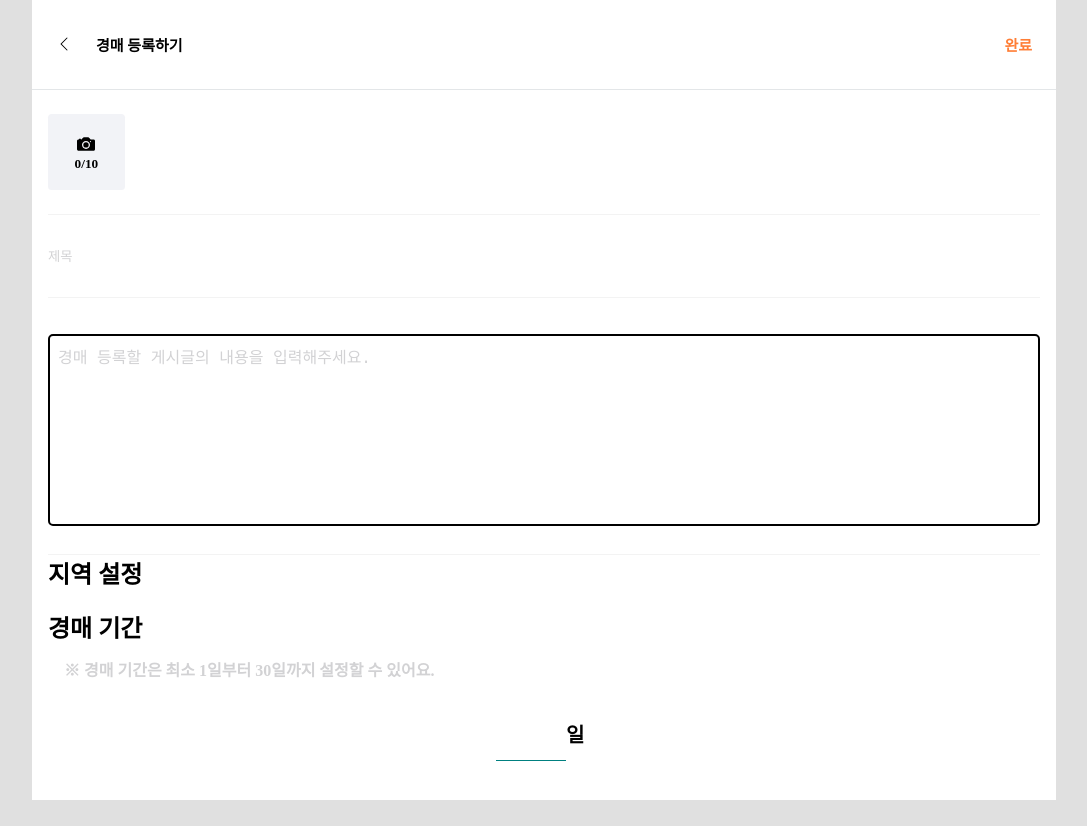
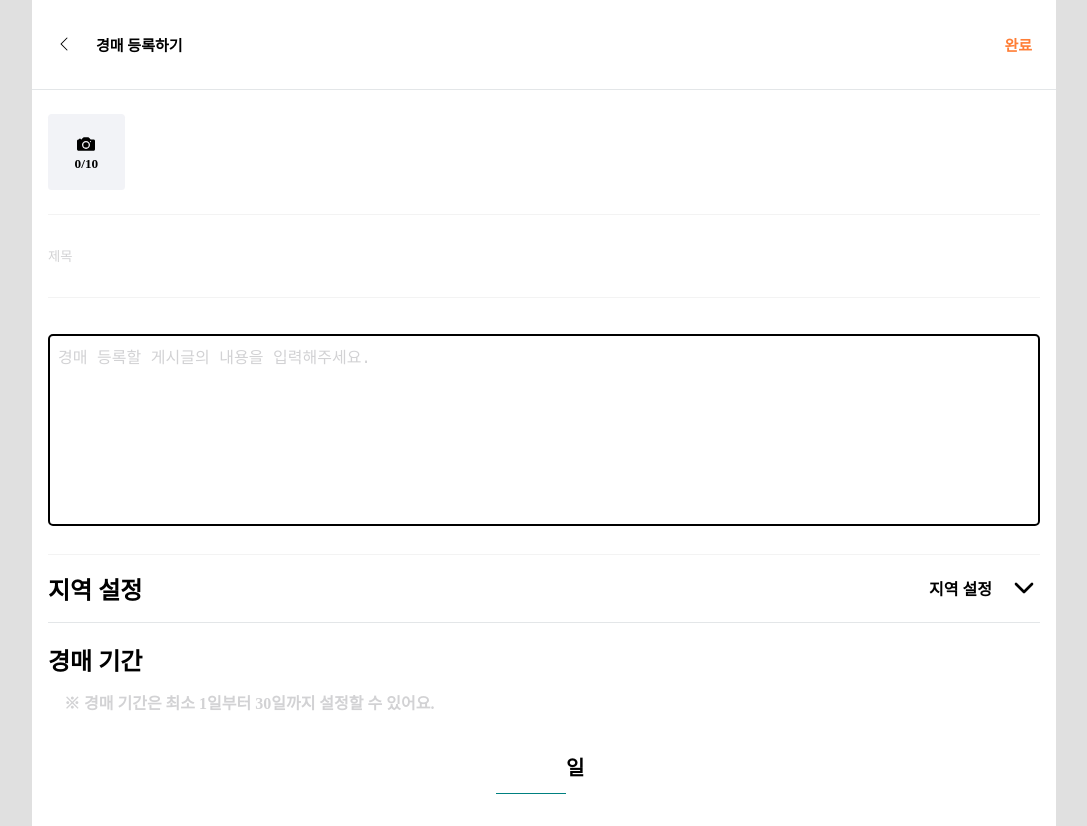
Before and after one commit to codestates-seb/seb43_main_021, a React (Create React App) app in the folder client/: page /createauction in a window 1280 px wide. Shown: the whole page, without its empty margins (96-1183 px from the left). Before the commit the page ends 800 px from the top, so only its background shows below. Built offline with nearby package versions, Linux system fonts and the light colour scheme.

Commit message:
[feat] 물품등록 위치 추가

```diff
--- a/client/src/assets/dummyData.jsx
+++ b/client/src/assets/dummyData.jsx
@@ -208,7 +208,7 @@ export const dummyItem = [
 export const dummyData = [
   {
     email: "yoyo@naver.com",
-    phone_number: "010-1111-8888",
+    password: "1q2w",
   },
   {
     memberId: "user02",
--- a/client/src/components/CreateItem/Location.js
+++ b/client/src/components/CreateItem/Location.js
@@ -1,24 +1,123 @@
-import React from "react";
+import React, { useState } from "react";
 import styled from "styled-components";
+import { FiChevronDown } from "react-icons/fi";
 
-const Location = () => {
+const Location = ({ titleList, showLocationWarning, setShowLocationWarning, selectLocation, setSelectLocation }) => {
+    const [select, setSelect] = useState(false);
 
+    const onClickLocationSelect = (location) => {
+      setSelectLocation(location);
+      setSelect(false);
+      if (location !== "지역 설정") {
+        setShowLocationWarning(false);
+      }
+    };
 
     return (
-        <Container>
-            <Header>
-                지역 설정
-            </Header>
-        </Container>
-    )
-}
+      <Container>
+        <Header>
+          <LeftContent>
+            <h2>지역 설정</h2>
+          </LeftContent>
+          <RightContent>
+            <Locations onClick={select ? () => setSelect(!select) : null} />
+            {titleList ? (
+              <>
+                <Title>{selectLocation}</Title>
+                <SelectTitle onClick={() => setSelect(!select)} />
+              </>
+            ) : (
+              <Title>{selectLocation}</Title>
+            )}
+          </RightContent>
+          {select ? (
+            <SelectBox>
+              {titleList.map((item, index) => (
+                <Li key={index} onClick={() => onClickLocationSelect(item)}>
+                  {item}
+                </Li>
+              ))}
+            </SelectBox>
+          ) : null}
+        </Header>
+          {showLocationWarning && selectLocation === "지역 설정" && (<Warning>지역을 설정해 주세요.</Warning>)}
+      </Container>
+    );
+  };
 
 export default Location;
 
 const Container = styled.div`
-
+  padding-top: 1rem;
+  padding-bottom: 1rem;
+  border-color: hsl(210, 8%, 90%);
+  border-bottom-style: solid;
+  border-bottom-width: 1px;
 `;
 
-const Header = styled.h2`
+const Header = styled.div`
+  display: flex;
+  justify-content: space-between;
+  align-items: center;
+  font-weight: bold;
+  position: relative;
+  margin: 0 auto;
+  position: relative;
+  box-sizing: border-box;
+`;
 
+const LeftContent = styled.div`
+  flex: 1;
 `;
+
+const RightContent = styled.div`
+  display: flex;
+  align-items: center;
+`;
+
+const Locations = styled.div`
+  font-size: 10px;
+`;
+
+const Title = styled.div`
+  margin-left: 1rem;
+  padding-right: 1rem;
+`;
+
+const SelectTitle = styled(FiChevronDown)`
+  cursor: pointer;
+  font-size: 2rem;
+`;
+
+const SelectBox = styled.ul`
+  position: absolute;
+  top: 30px;
+  right: 35px;
+  border: 0.5px solid gray;
+  background-color: white;
+  width: 6rem;
+  border-radius: 5px;
+  font-size: 1rem;
+  text-align: center;
+  `;
+
+const Li = styled.li`
+  list-style: none;
+  font-weight: 400;
+  padding: 3px 0;
+  cursor: pointer;
+  &:hover {
+    background-color: lightgray;
+  }
+`;
+
+const Warning = styled.div`
+color: red;
+font-size: 13px;
+margin-top: 0.5rem;
+text-align: right;
+h2 {
+    margin: 0;
+    padding: 0;
+  }
+`;
--- a/client/src/components/SignUp/SignUpForm.js
+++ b/client/src/components/SignUp/SignUpForm.js
@@ -102,10 +102,10 @@ const SignUpForm = () => {
       navigate("/")
     } else {
       console.log("필수 입력 영역을 모두 올바르게 작성해주세요.")
-      setEmailErrorMessage(email ? "" : emailErrorMessage || "이메일을 입력해주세요.");
-      setPasswordErrorMessage(password ? "" : passwordErrorMessage || "비밀번호를 입력해주세요.");
-      setConfirmPasswordErrorMessage(confirmPassword ? "" : confirmPasswordErrorMessage || "비밀번호를 재입력해주세요.");
-      setNicknameErrorMessage(nickName ? "" : nicknameErrorMessage || "닉네임을 입력해주세요.");
+      setEmailErrorMessage(emailErrorMessage || "이메일을 입력해주세요.");
+      setPasswordErrorMessage(passwordErrorMessage || "비밀번호를 입력해주세요.");
+      setConfirmPasswordErrorMessage(confirmPasswordErrorMessage || "비밀번호를 재입력해주세요.");
+      setNicknameErrorMessage(nicknameErrorMessage || "닉네임을 입력해주세요.");
     }
   };
 
@@ -243,6 +243,7 @@ const SignUpBtn = styled.div`
     height: 2.8rem;
     border-radius: 5px;
     font-size: 15px;
+    cursor: pointer;
 
         @media screen and (min-width: 768px) {
         width: 28rem;
--- a/client/src/pages/CreateAuction.jsx
+++ b/client/src/pages/CreateAuction.jsx
@@ -10,6 +10,7 @@ import Period from "../components/CreateItem/Period";
 const CreateAuction = () => {
   const navigate = useNavigate();
 
+  const [selectLocation, setSelectLocation] = useState("지역 설정");
   const [auctionPeriod, setAuctionPeriod] = useState("");
 
   const [title, setTitle] = useState("");
@@ -17,6 +18,7 @@ const CreateAuction = () => {
   const [showTitleWarning, setShowTitleWarning] = useState(false);
   const [showTextWarning, setShowTextWarning] = useState(false);
   const [showPeriodWarning, setShowPeriodWarning] = useState(false);
+  const [showLocationWarning, setShowLocationWarning] = useState(false);
 
   const enterNumbersOnly = (event) => {
     let input = event.target.value;
@@ -35,19 +37,6 @@ const CreateAuction = () => {
       setAuctionPeriod('');
     }
   };
-
-    /* if (input !== '') {
-      const parsedInput = parseInt(input, 10);
-      if (parsedInput >= 1 && parsedInput <= 30) {
-        setAuctionPeriod(parsedInput.toString());
-        setShowPeriodWarning(false);
-      } else {
-        setAuctionPeriod("");
-      }
-    } else {
-      setAuctionPeriod('');
-      }
-  }; */
 
   const handleTitleChange = (event) => {
     setTitle(event.target.value);
@@ -72,30 +61,44 @@ const CreateAuction = () => {
       setShowPeriodWarning(true);
     }
 
-    if (title !== "" && text !== "" && auctionPeriod !== "") {
+    if (titleList[0] === selectLocation) {
+      setShowLocationWarning(true);
+    } else {
+      setShowLocationWarning(false);
+    }
+
+    if (title !== "" && text !== "" && auctionPeriod !== "" && selectLocation !== "지역 설정") {
       // 서버로 데이터 전송하는 로직 공간
 
-      navigate("/");
+      navigate("/main");
+    }
+  };
+
+  const titleList = ["지역 설정", "강동구", "노원구", "중랑구", "광진구"];
+
+  const LocationChange = (location) => {
+    setSelectLocation(location);
+    if (location !== "지역 설정") {
+      setShowLocationWarning(false);
     }
   };
 
   return (
     <Wrapper>
       <Header>
-        <BackButton onClick={() => navigate("/")} />
+        <BackButton onClick={() => navigate("/main")} />
         <HeaderTitle>
           <h2>경매 등록하기</h2>
         </HeaderTitle>
         <CreateBtn onClick={handleCreateBtnClick}>
           <h2>완료</h2>
         </CreateBtn>{" "}
-        {/* h2에 onClick={} 이벤트 넣기 */}
       </Header>
       <Container>
       <Body>
         <AddImage />
         <ItemBody title={title} text={text} showTitleWarning={showTitleWarning} showTextWarning={showTextWarning} handleTitleChange={handleTitleChange} handleTextChange={handleTextChange} />
-        <Location />
+        <Location titleList={titleList} showLocationWarning={showLocationWarning} selectLocation={selectLocation} setSelectLocation={LocationChange} setShowLocationWarning={setShowLocationWarning} />
         <Period auctionPeriod={auctionPeriod} enterNumbersOnly={enterNumbersOnly} showPeriodWarning={showPeriodWarning} />
       </Body>
       </Container>
```
